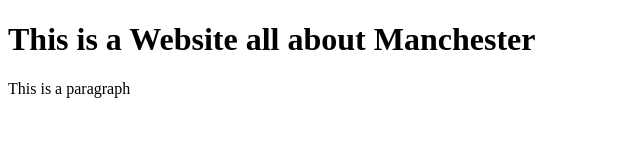
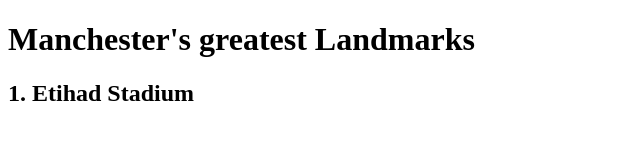
Before and after one commit to SSO0673/html, a plain HTML site: page index.html in a window 1280 px wide. Shown: the whole page, without its empty margins (0-640 px from the left). Drawn offline with Linux system fonts and the light colour scheme.

Commit message:
Update index.html
changed line 8 & 9

```diff
--- a/index.html
+++ b/index.html
@@ -5,8 +5,8 @@
 </head>
 <body>
 
-<h1>This is a Website all about Manchester</h1>
-<p>This is a paragraph</p>
+<h1>Manchester's greatest Landmarks</h1>
+<h2>1. Etihad Stadium</h2>
 
 </body>
 </html>
```
